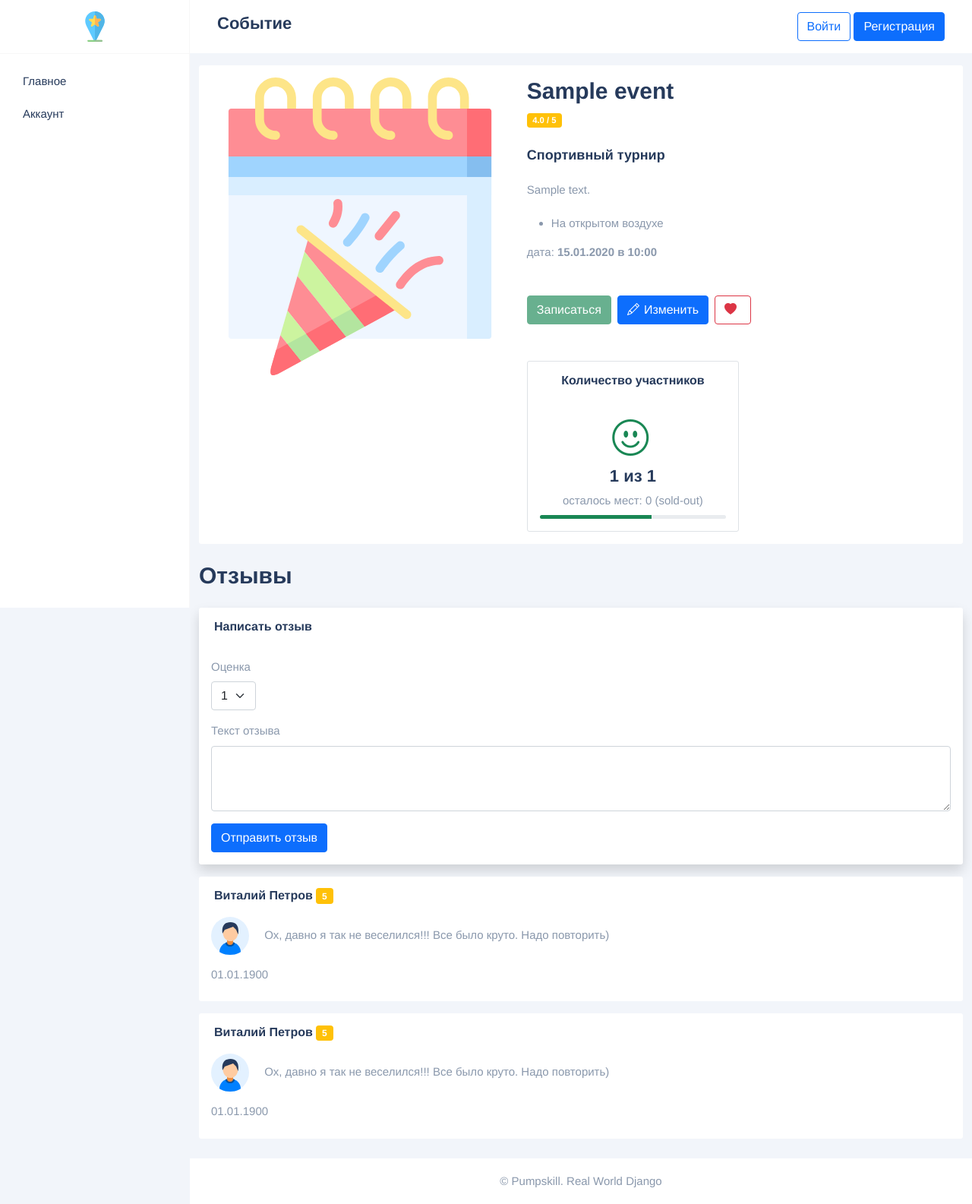
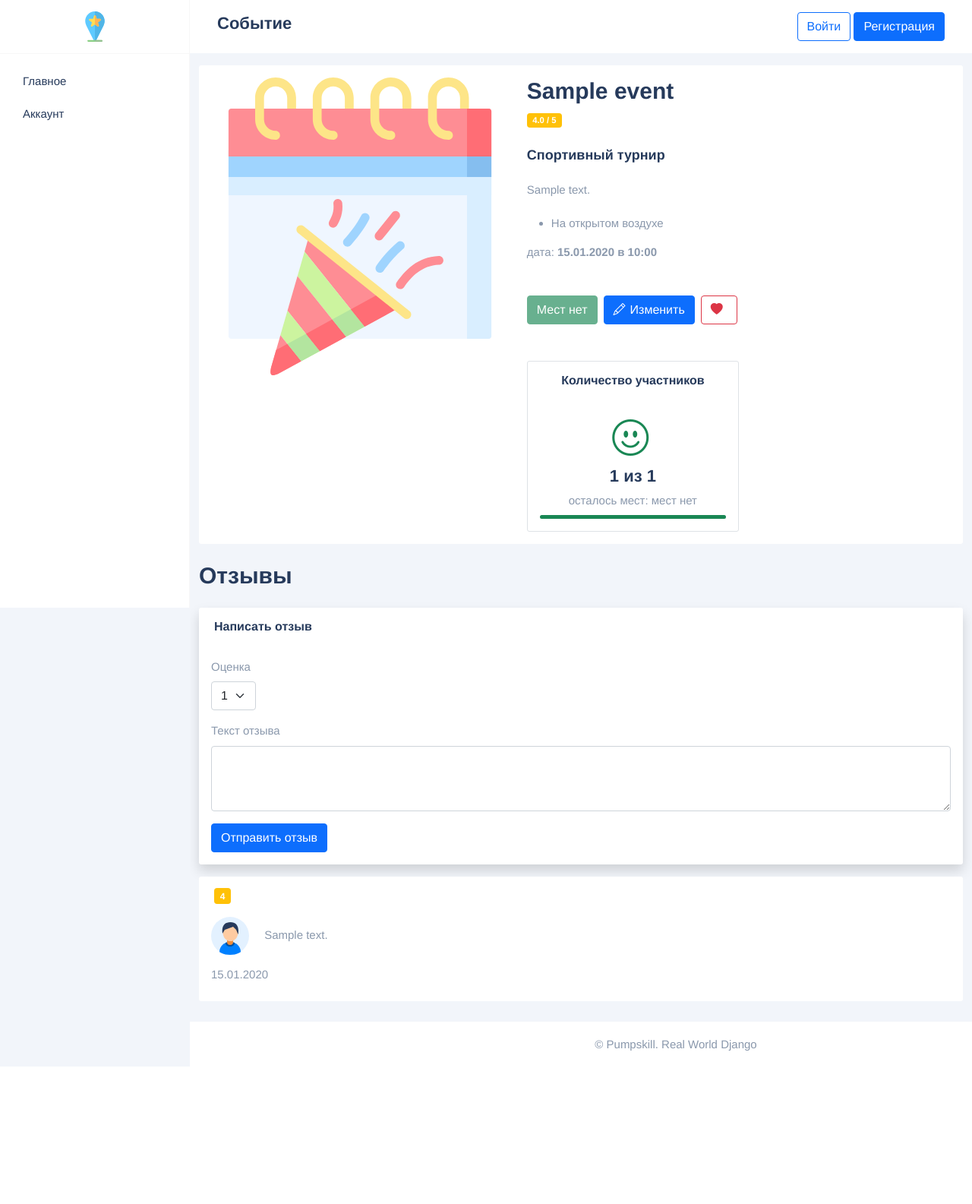
Before and after one commit to alterfess/realworlddjango, a Django app: page /events/detail/1 in a window 1280 px wide; the page is wider, and only the part inside the window is pictured. Shown: that part at 76% size. After the commit the page ends 1404 px from the top of that part, so only its background shows below. Run offline with Django 4.2, Linux system fonts and the light colour scheme; data comes from the database, SQL or seed files in the repository; tables that the repository leaves empty hold one stand-in row (values such as "Sample post"); parts of the project's set-up code (start-up, migrations or seed data) failed here and were passed over.

Commit message:
hometask

```diff
--- a/events/templates/events/event_detail.html
+++ b/events/templates/events/event_detail.html
@@ -123,12 +123,18 @@
                                     </p>
                                     <div class="button-list mt-5 mb-5 d-flex">
                                         <form action="#" method="post" class="me-2">
+                                            {% if event.get_places_left == 0 %}
                                                 <button data-test="enroll"
-                                                    type="submit"
+                                                        type="button"
                                                         class="btn btn-success"
-                                                    disabled>
-                                                Записаться
+                                                        disabled="">Мест нет
                                                 </button>
+                                            {% else %}
+                                                <button data-test="enroll"
+                                                        type="button"
+                                                        class="btn btn-success">Записаться
+                                                </button>
+                                            {% endif %}
                                         </form>
                                         <a href="#" class="btn btn-primary me-2">
                                             <i class="bi bi-pencil"></i>Изменить
@@ -148,14 +154,18 @@
                                                 {{ event.display_enroll_count}} из {{ event.participants_number }}
                                             </h4>
                                             <p data-test="places_left">
-                                                осталось мест: {{ event.display_places_left }}
+                                                {% if event.get_places_left == 0 %}
+                                                осталось мест: мест нет
+                                                {% else %}
+                                                осталось мест: {{ event.get_places_left }}
+                                                {% endif %}
                                             </p>
                                             <div class="progress" style="height: 5px;">
                                                 <div data-test="progressbar"
                                                      class="progress-bar bg-success"
                                                      role="progressbar"
-                                                     style="width: 60%"
-                                                     aria-valuenow="60"
+                                                     style="width: {% widthratio event.display_enroll_count event.participants_number 100 %}%"
+                                                     aria-valuenow="{% widthratio event.display_enroll_count event.participants_number 100 %}"
                                                      aria-valuemin="0"
                                                      aria-valuemax="100">
                                                 </div>
@@ -203,38 +213,25 @@
                             </form>
                         </div>
                     </div>
+
+
+                    {% for review in event.reviews.all %}
                         <div class="card my-3">
                             <div class="card-header pb-0">
                                 <h5 class="card-title">
-                                Виталий Петров
-                                <span class="badge bg-warning">5</span>
+                                    {{ review.user.first_name }} {{ review.user.last_name }}
+                                    <span class="badge bg-warning">{{review.rate}}</span>
                                 </h5>
                             </div>
                             <div class="card-body">
                                 <img src="{% static 'images/users/men.svg'%}" class="img-fluid me-3" alt="user">
                                 <p data-test="review_text" class="mb-0 d-inline">
-                                Ох, давно я так не веселился!!! Все было круто. Надо повторить)
+                                    {{ review.text}}
                                 </p>
-                            <p data-test="review_date" class="mt-3">01.01.1900</p>
+                                <p data-test="review_date" class="mt-3">{{review.created|date:"d.m.Y"}}</p>
                             </div>
                         </div>
-                    <div class="card my-3">
-                        <div class="card-header pb-0">
-                            <h5 class="card-title">
-                                Виталий Петров
-                                <span class="badge bg-warning">5</span>
-                            </h5>
-                        </div>
-                        <div class="card-body">
-                            <img src="{% static 'images/users/men.svg'%}" class="img-fluid me-3" alt="user">
-                            <p data-test="review_text" class="mb-0 d-inline">
-                                Ох, давно я так не веселился!!! Все было круто. Надо повторить)
-                            </p>
-                            <p data-test="review_date" class="mt-3">01.01.1900</p>
-                        </div>
-                    </div>
-                </div>
-            </div>
+                    {% endfor %}
         </div>
         <!-- End CONTAINER_BAR -->
 
```
Lines whose indentation alone changed are shown as unchanged.
